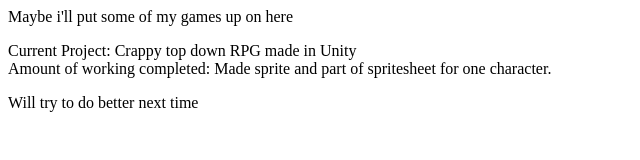
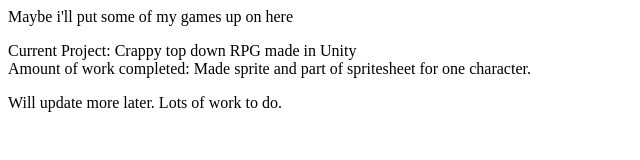
Before and after one commit to Jeffan207/Jeffan-Website, a plain HTML site: page index.html in a window 1280 px wide. Shown: the whole page, without its empty margins (0-640 px from the left). Drawn offline with Linux system fonts and the light colour scheme.

Commit message:
Update index.html

```diff
--- a/index.html
+++ b/index.html
@@ -6,11 +6,11 @@
 <p>
 Current Project: Crappy top down RPG made in Unity <br>
 
-Amount of working completed: Made sprite and part of spritesheet for one character.
+Amount of work completed: Made sprite and part of spritesheet for one character.
 </p>
 
 <p>
-Will try to do better next time
+Will update more later. Lots of work to do.
 </p>
 
 </html>
```
